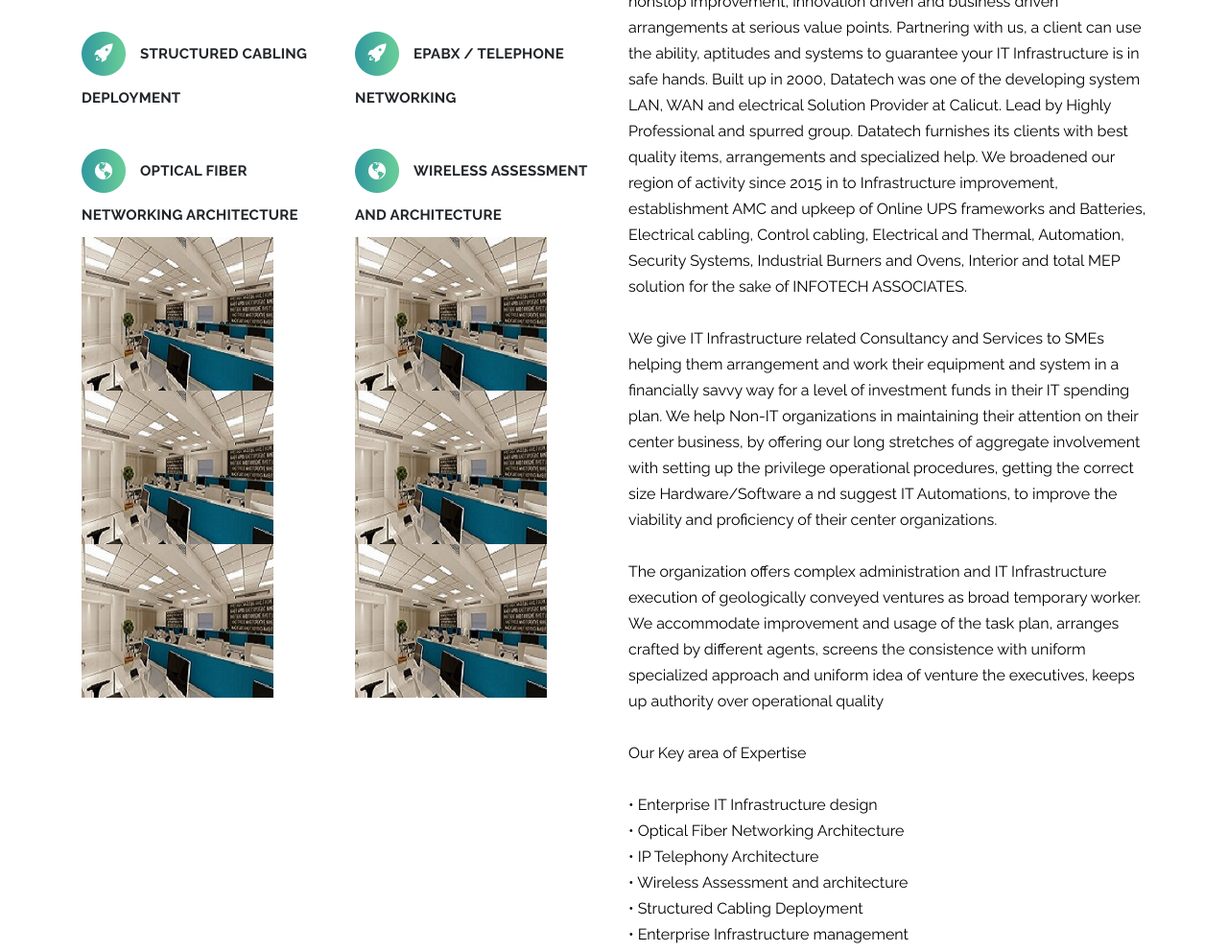
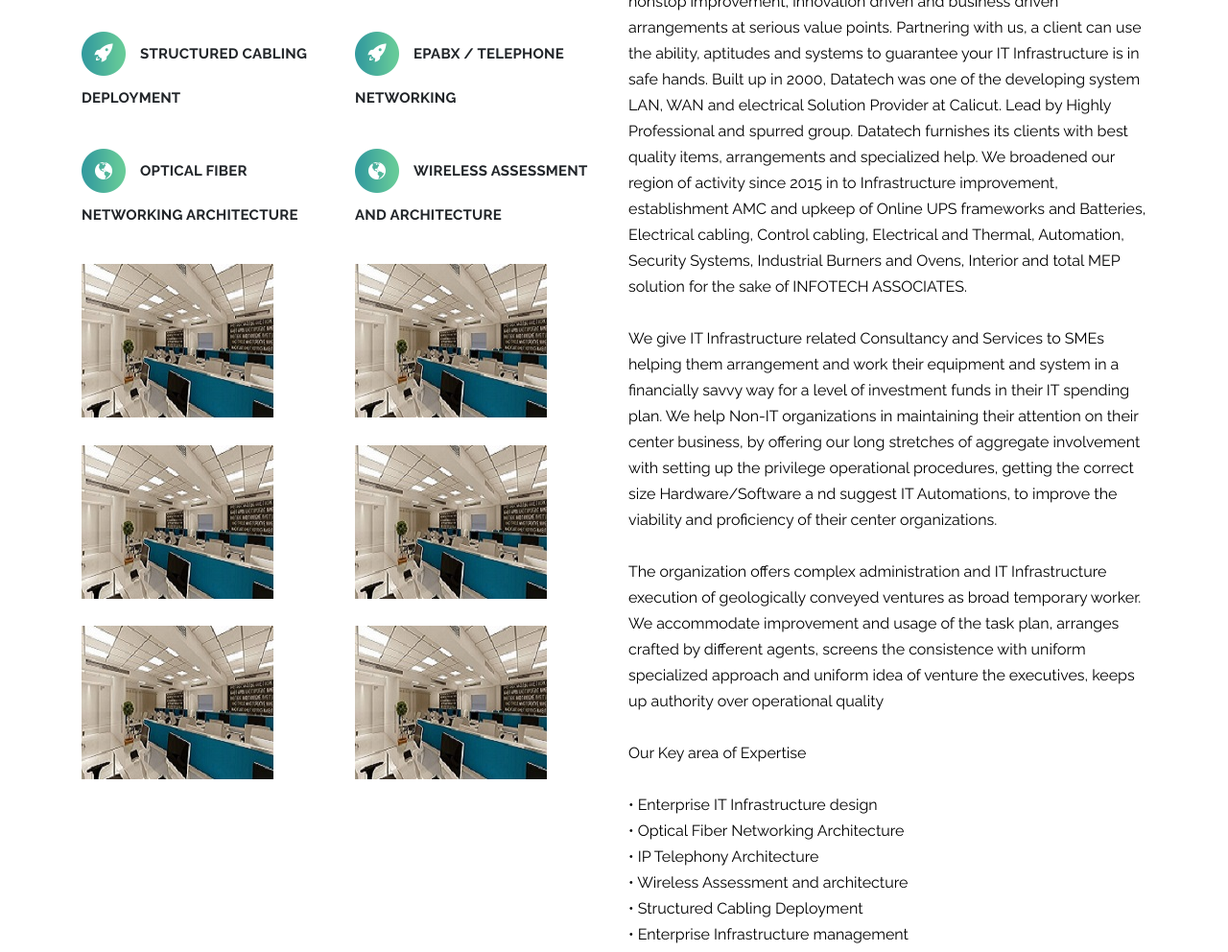
Before and after one commit to aparnals1824/infotechassociate.github.io, a plain HTML site: page profile.html in a window 1280 px wide. Shown: the part 286-1278 px from the top of the page at 96% size. Drawn offline with Linux system fonts and the light colour scheme.

Commit message:
Update profile.html

```diff
--- a/profile.html
+++ b/profile.html
@@ -153,34 +153,34 @@ https://templatemo.com/tm-543-breezed
                                 </div>
                             </div>
 				<br><br>
-				<div class="col-md-6 col-sm-6">
+				<div class="col-md-6 col-sm-6" style="margin-top: 5%;">
                           <div class="item">
                             <a href="assets/images/newimage11.jpg" data-lightbox="image-1" data-title="Our Projects"><img src="assets/images/newimage11.jpg" alt=""></a>
                           </div>
                         </div>
-			<div class="col-md-6 col-sm-6">
+			<div class="col-md-6 col-sm-6" style="margin-top: 5%;">
                           <div class="item">
                             <a href="assets/images/newimage11.jpg" data-lightbox="image-1" data-title="Our Projects"><img src="assets/images/newimage11.jpg" alt=""></a>
                           </div>
                         </div>
 			<br><br>
-				<div class="col-md-6 col-sm-6">
+				<div class="col-md-6 col-sm-6" style="margin-top: 5%;">
                           <div class="item">
                             <a href="assets/images/newimage11.jpg" data-lightbox="image-1" data-title="Our Projects"><img src="assets/images/newimage11.jpg" alt=""></a>
                           </div>
                         </div>
-			<div class="col-md-6 col-sm-6">
+			<div class="col-md-6 col-sm-6" style="margin-top: 5%;">
                           <div class="item">
                             <a href="assets/images/newimage11.jpg" data-lightbox="image-1" data-title="Our Projects"><img src="assets/images/newimage11.jpg" alt=""></a>
                           </div>
                         </div>
 			<br><br>
-			<div class="col-md-6 col-sm-6">
+			<div class="col-md-6 col-sm-6" style="margin-top: 5%;">
                           <div class="item">
                             <a href="assets/images/newimage11.jpg" data-lightbox="image-1" data-title="Our Projects"><img src="assets/images/newimage11.jpg" alt=""></a>
                           </div>
                         </div>
-			<div class="col-md-6 col-sm-6">
+			<div class="col-md-6 col-sm-6" style="margin-top: 5%;">
                           <div class="item">
                             <a href="assets/images/newimage11.jpg" data-lightbox="image-1" data-title="Our Projects"><img src="assets/images/newimage11.jpg" alt=""></a>
                           </div>
```
